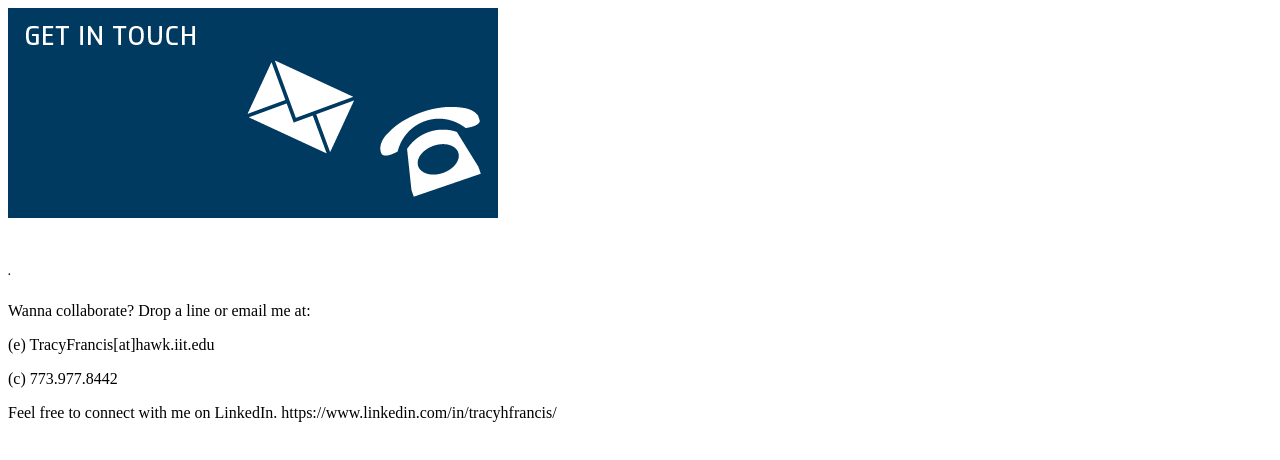
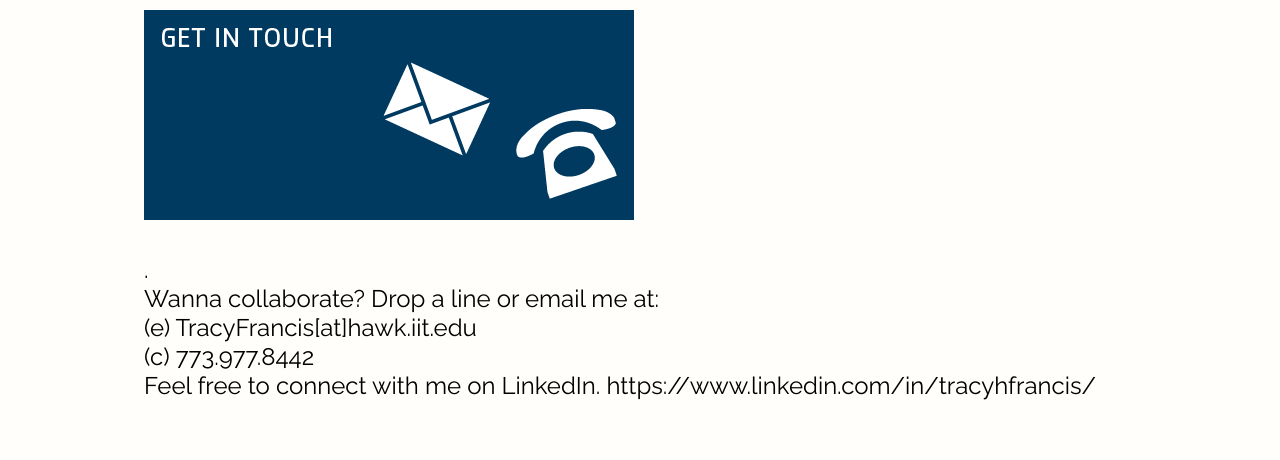
Before and after one commit to Franchize/361, a plain HTML site: page docs/ContactPage.html in a window 1280 px wide. Drawn offline with Linux system fonts and the light colour scheme.

Commit message:
Update ContactPage.html

```diff
--- a/docs/ContactPage.html
+++ b/docs/ContactPage.html
@@ -3,6 +3,8 @@
 <html lang= "en">
 <head>
 <meta charset="UTF-8">
+	<link rel="stylesheet" type="text/css" href="stylesheet.css">
+	<link href="https://fonts.googleapis.com/css?family=Lato|Raleway|Roboto" rel="stylesheet">
 		<title>Contact Page-Tracy Francis's Professional Portfolio</title>
 </head>
 
```
